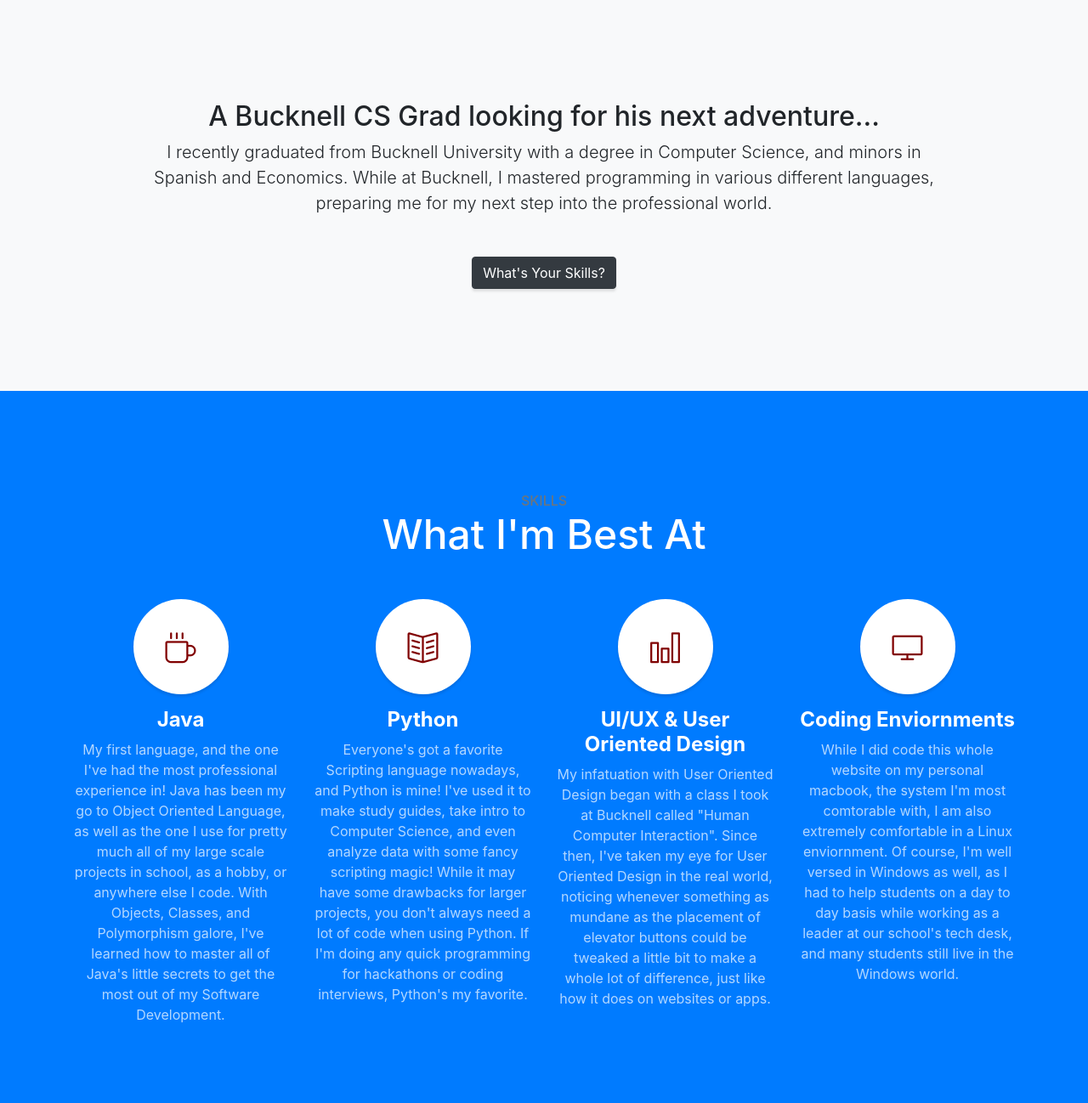
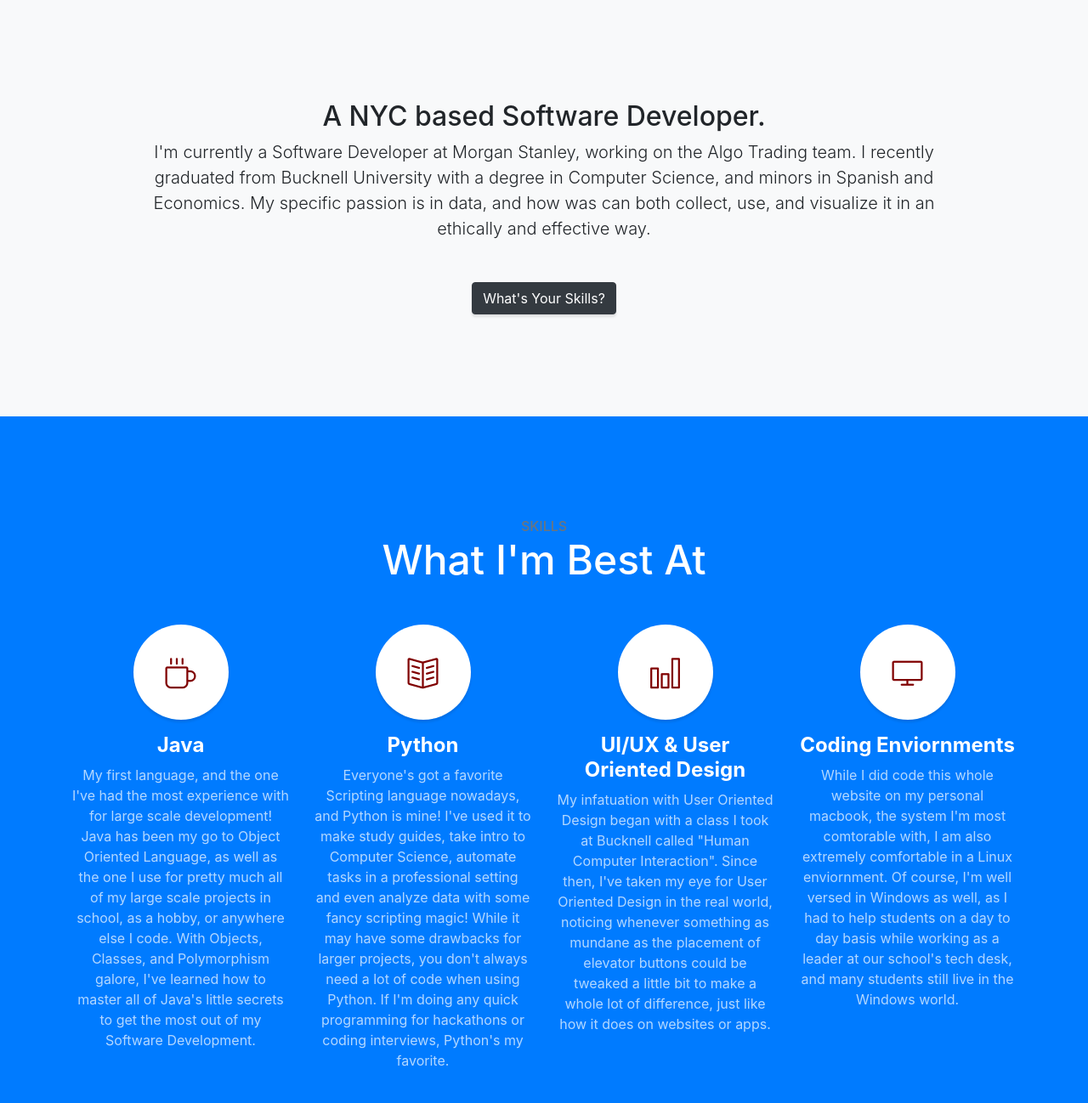
Before and after one commit to DannyToback/AboutMe, a website with bundled scripts: page index.html in a window 1280 px wide. Shown: the part 802-2100 px from the top of the page at 85% size. Built offline with nearby package versions, Linux system fonts and the light colour scheme.

Commit message:
updating

```diff
--- a/index.html
+++ b/index.html
@@ -76,11 +76,12 @@
       <div class="container text-center">
         <div class="row">
           <div class="col-lg-10 mx-auto">
-            <h2>A Bucknell CS Grad looking for his next adventure...</h2>
+            <h2>A NYC based Software Developer.</h2>
             <p class="lead mb-5">
-              I recently graduated from Bucknell University with a degree in Computer Science,
-              and minors in Spanish and Economics. While at Bucknell, I mastered programming
-              in various different languages, preparing me for my next step into the professional world.
+              I'm currently a Software Developer at Morgan Stanley, working on the Algo Trading
+              team. I recently graduated from Bucknell University with a degree in Computer Science,
+              and minors in Spanish and Economics. My specific passion is in data, and how was can both
+              collect, use, and visualize it in an ethically and effective way.
             </p>
             <a class="btn btn-dark btn-xl js-scroll-trigger" href="#skills">What's Your Skills?</a>
           </div>
@@ -104,7 +105,7 @@
               <strong>Java</strong>
             </h4>
             <p class="text-faded mb-0">My first language, and the one I've had the most
-            professional experience in! Java has been my go to Object Oriented Language,
+            experience with for large scale development! Java has been my go to Object Oriented Language,
           as well as the one I use for pretty much all of my large scale projects in school,
         as a hobby, or anywhere else I code. With Objects, Classes, and Polymorphism galore,
       I've learned how to master all of Java's little secrets to get the most out of my Software Development. </p>
@@ -117,9 +118,9 @@
               <strong>Python</strong>
             </h4>
             <p class="text-faded mb-0">Everyone's got a favorite Scripting language nowadays,
-            and Python is mine! I've used it to make study guides, take intro to Computer Science,
-          and even analyze data with some fancy scripting magic! While it may have some drawbacks for larger projects,
-          you don't always need a lot of code when using Python. If I'm doing any quick programming for
+            and Python is mine! I've used it to make study guides, take intro to Computer Science, automate tasks
+          in a professional setting and even analyze data with some fancy scripting magic! While it may have some drawbacks
+          for larger projects, you don't always need a lot of code when using Python. If I'm doing any quick programming for
         hackathons or coding interviews, Python's my favorite.</p>
           </div>
           <div class="col-lg-3 col-md-6 mb-5 mb-md-0">
```
